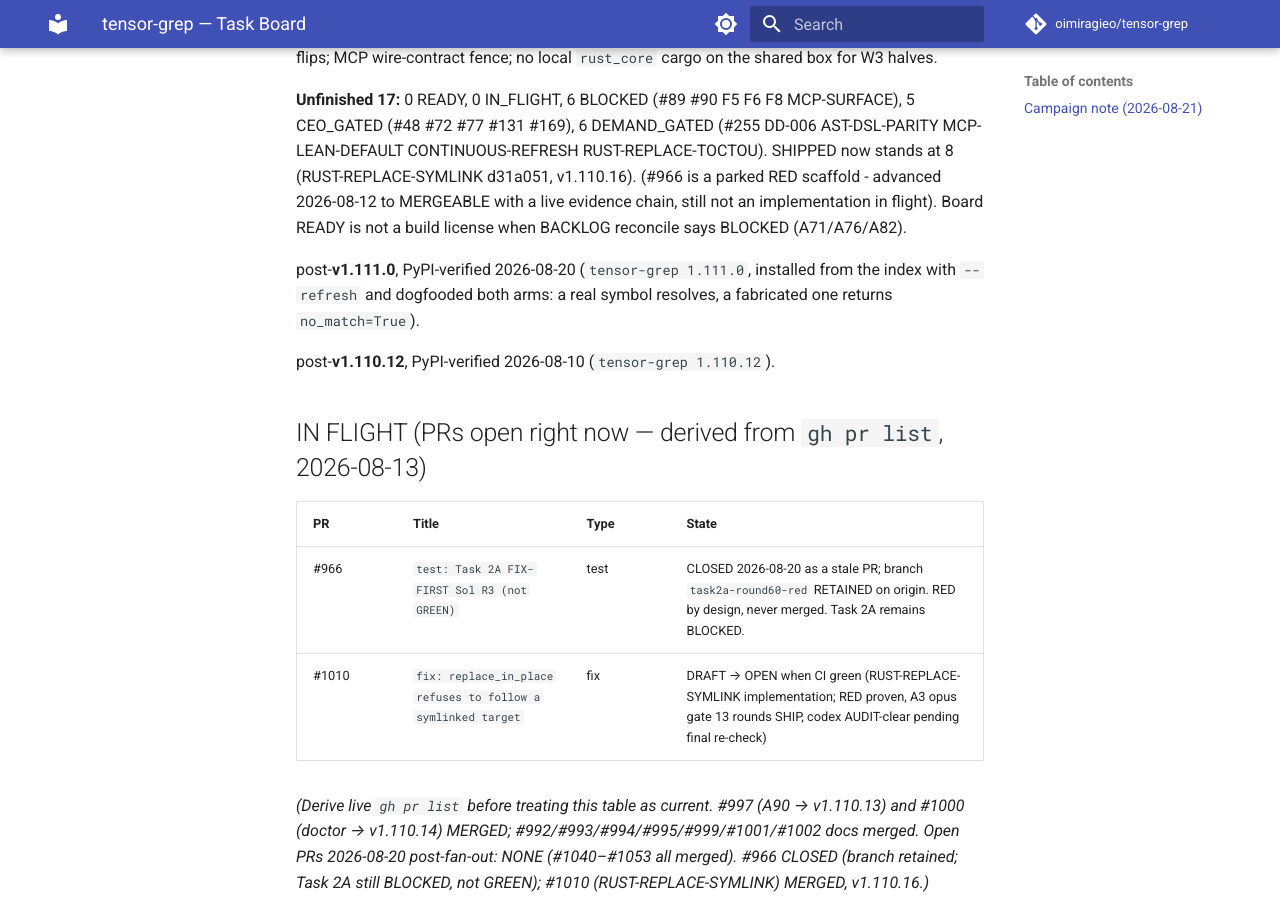
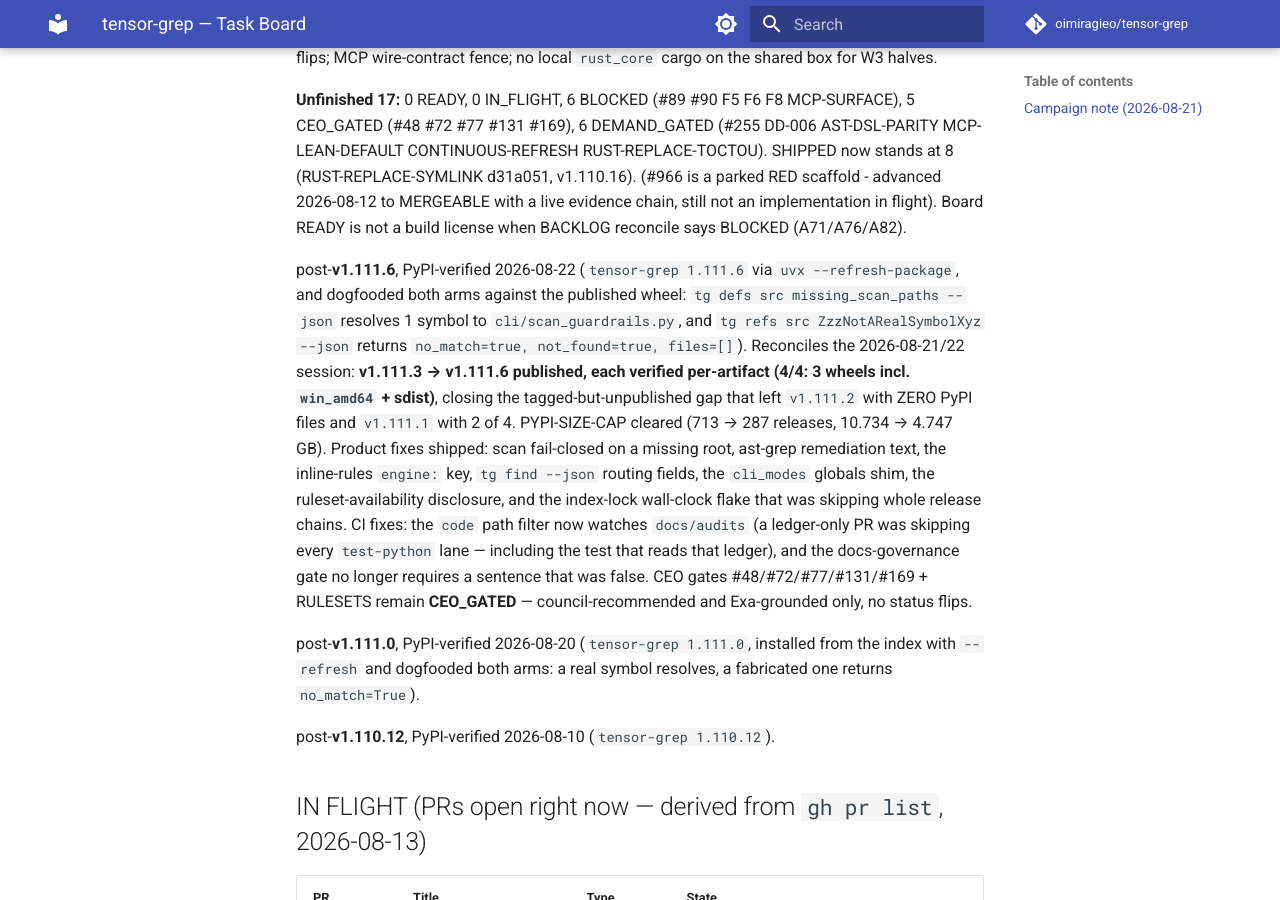
Before and after one commit to oimiragieo/tensor-grep, an MkDocs documentation site: the page built from docs/TASK_BOARD.md, in a window 1280 px wide and 900 px high, scrolled down 8274 px. Built offline with MkDocs 1.6.1 and Material for MkDocs 9.7.7, drawn with Linux system fonts in a browser that asks for light colours; comment, search, counter and statistics services are not loaded.

Commit message:
fix: reconcile the TASK_BOARD stamp to v1.111.6 (main is RED) (#1094)
MAIN IS RED and this is the cause:

  test_task_board_reconcile_stamp_is_not_many_releases_stale
  docs/TASK_BOARD.md's reconcile stamp is v1.111.0 while pyproject ships v1.111.6
  -- 6 releases behind (tolerance 5).

NOT caused by the commit it fired on. #1092 was docs-only; the gate is a TIME BOMB
that arms itself with every release. Four releases shipped 2026-08-21/22
(v1.111.3 -> v1.111.6) and the fifth crossed the tolerance, so the next commit to
touch main was going to fail regardless of its content. Worth knowing for next time:
after a multi-release day, reconcile the board BEFORE the next merge.

The stamp is an honest one, not a version bump. Both arms were dogfooded against the
PUBLISHED wheel, not a local build:
  uvx --refresh-package tensor-grep --from tensor-grep==1.111.6 tg --version
    -> tensor-grep 1.111.6
  tg defs src missing_scan_paths --json
    -> 1 symbol, resolved to cli/scan_guardrails.py
  tg refs src ZzzNotARealSymbolXyz --json
    -> no_match=true, not_found=true, files=[]
(The first `tg defs` attempt returned no JSON because I omitted the SYMBOL argument
-- my invocation was wrong, not the product.)

The stamp text reconciles what actually shipped this session, and explicitly records
that the CEO gates #48/#72/#77/#131/#169 + RULESETS remain CEO_GATED: council
recommendations and Exa grounding only, no status flips.

Verified: test_task_board_freshness.py + test_public_docs_governance.py pass.

Co-authored-by: Claude Opus 5 (1M context) <noreply@anthropic.com>

```diff
--- a/docs/TASK_BOARD.md
+++ b/docs/TASK_BOARD.md
@@ -203,6 +203,8 @@ F8 MCP-SURFACE), 5 CEO_GATED (#48 #72 #77 #131 #169), 6 DEMAND_GATED (#255 DD-00
 MCP-LEAN-DEFAULT CONTINUOUS-REFRESH RUST-REPLACE-TOCTOU). SHIPPED now stands at 8 (RUST-REPLACE-SYMLINK d31a051, v1.110.16). (#966 is a parked RED scaffold - advanced
 2026-08-12 to MERGEABLE with a live evidence chain, still not an implementation in flight). Board
 READY is not a build license when BACKLOG reconcile says BLOCKED (A71/A76/A82).
+
+post-**v1.111.6**, PyPI-verified 2026-08-22 (`tensor-grep 1.111.6` via `uvx --refresh-package`, and dogfooded both arms against the published wheel: `tg defs src missing_scan_paths --json` resolves 1 symbol to `cli/scan_guardrails.py`, and `tg refs src ZzzNotARealSymbolXyz --json` returns `no_match=true, not_found=true, files=[]`). Reconciles the 2026-08-21/22 session: **v1.111.3 → v1.111.6 published, each verified per-artifact (4/4: 3 wheels incl. `win_amd64` + sdist)**, closing the tagged-but-unpublished gap that left `v1.111.2` with ZERO PyPI files and `v1.111.1` with 2 of 4. PYPI-SIZE-CAP cleared (713 → 287 releases, 10.734 → 4.747 GB). Product fixes shipped: scan fail-closed on a missing root, ast-grep remediation text, the inline-rules `engine:` key, `tg find --json` routing fields, the `cli_modes` globals shim, the ruleset-availability disclosure, and the index-lock wall-clock flake that was skipping whole release chains. CI fixes: the `code` path filter now watches `docs/audits` (a ledger-only PR was skipping every `test-python` lane — including the test that reads that ledger), and the docs-governance gate no longer requires a sentence that was false. CEO gates #48/#72/#77/#131/#169 + RULESETS remain **CEO_GATED** — council-recommended and Exa-grounded only, no status flips.
 
 post-**v1.111.0**, PyPI-verified 2026-08-20 (`tensor-grep 1.111.0`, installed from the index with `--refresh` and dogfooded both arms: a real symbol resolves, a fabricated one returns `no_match=True`).
 
```
